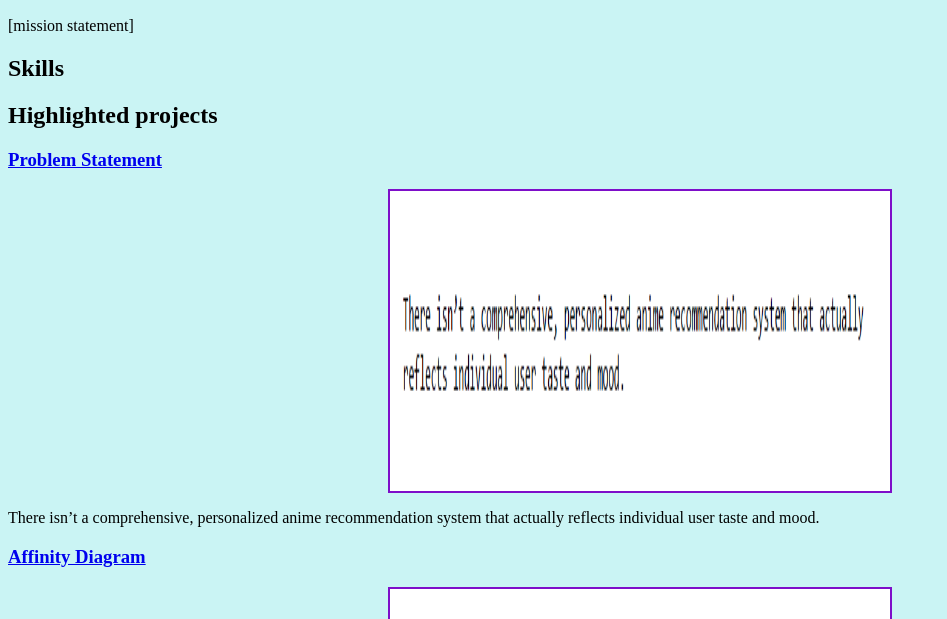
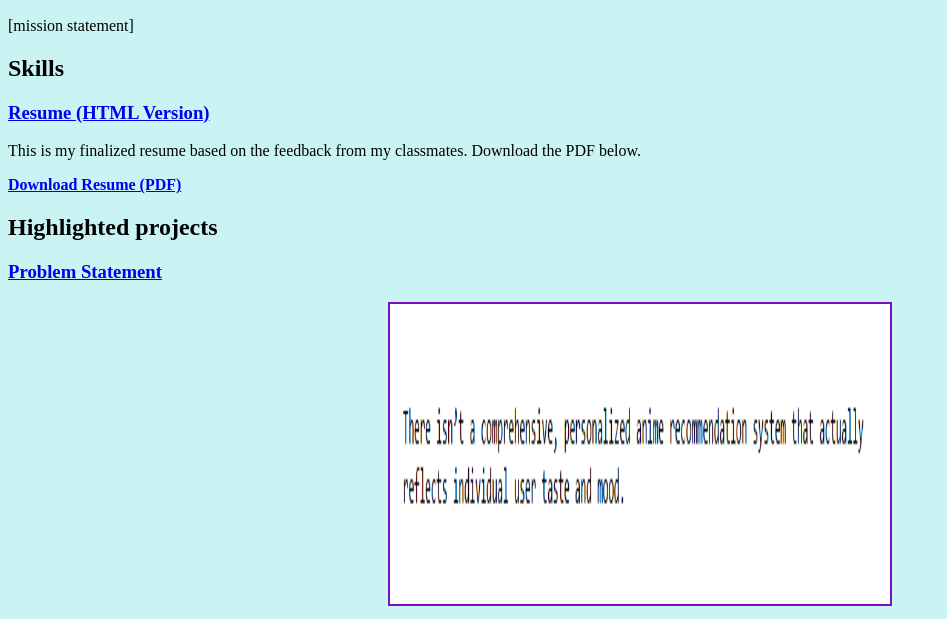
Before and after one commit to RobShaw13/RobShaw13.github.io, a plain HTML site: page index.html in a window 1280 px wide. Shown: the part 110-729 px from the top of the page, without its empty margins (0-947 px from the left). Drawn offline with Linux system fonts and the light colour scheme.

Commit message:
uploaded resume html and PDF

```diff
--- a/index.html
+++ b/index.html
@@ -11,11 +11,20 @@
             <h2>About me</h2>
             <p>[mission statement]</p>
         </div>
-
         <div class="skills">
             <h2>Skills</h2>
         <div>
-
+        <section class="project">
+            <a href="files/CSCE190 Resume.htm">
+                <h3>Resume (HTML Version)</h3>
+            </a>
+            <p>
+                This is my finalized resume based on the feedback from my classmates. Download the PDF below.
+            </p>
+            <a href="files/CSCE190 Resume.pdf" download>
+                <p><strong>Download Resume (PDF)</strong></p>
+            </a>
+        </section>
         <div class="projects">
             <h2>Highlighted projects</h2>
             <!-- Problem Statement Assignment -->
```
